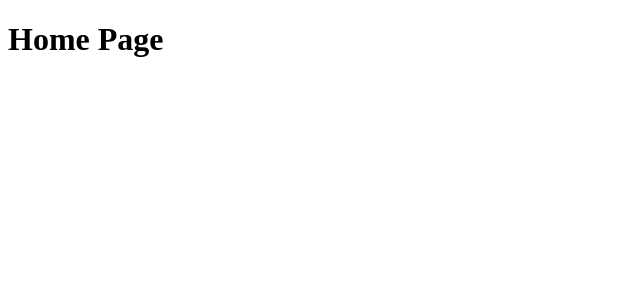
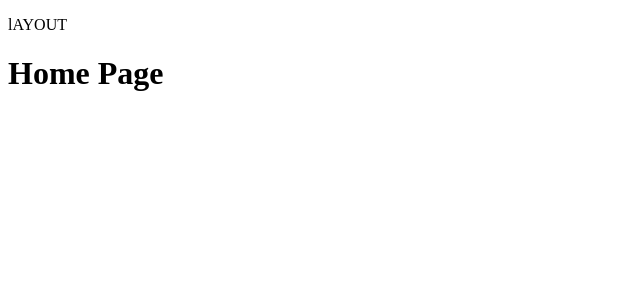
Before and after one commit to RobertTheDev/TechBoard, a Nuxt app: page / in a window 1280 px wide. Shown: the top 300 px of the page, without its empty margins (0-640 px from the left). Built offline with nearby package versions, Linux system fonts and the light colour scheme.

Commit message:
feat: created default layout

```diff
--- /dev/null
+++ b/layouts/default.vue
@@ -0,0 +1,6 @@
+<template>
+  <div>
+    <p>lAYOUT</p>
+    <slot />
+  </div>
+</template>
```
